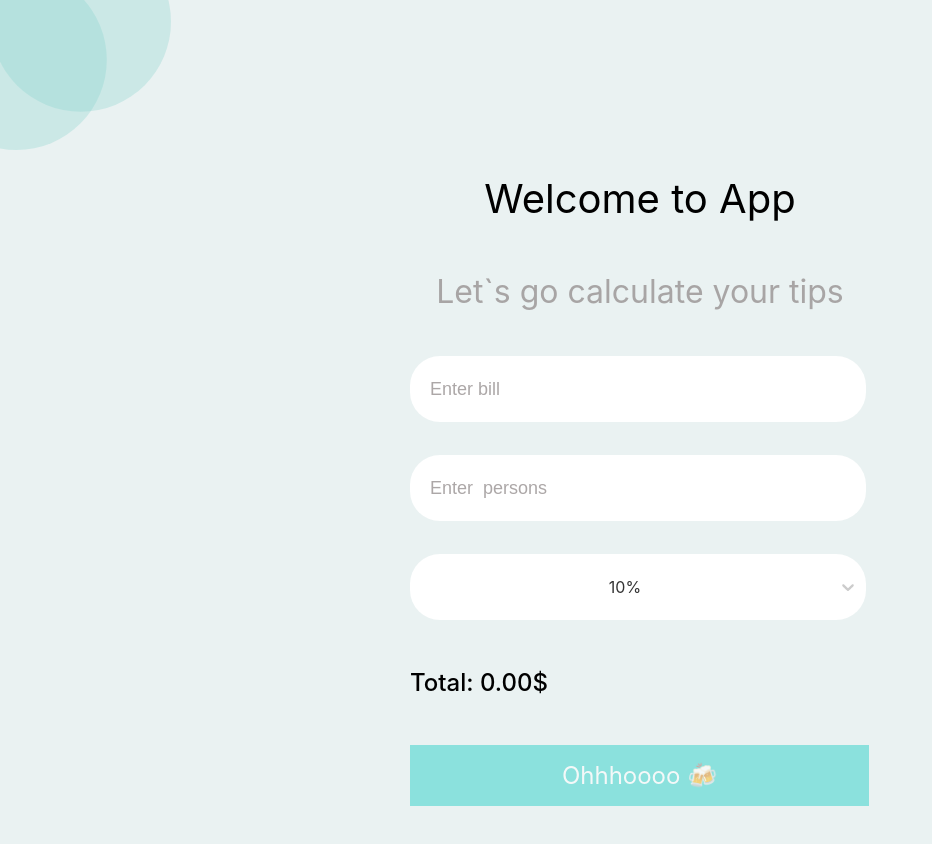
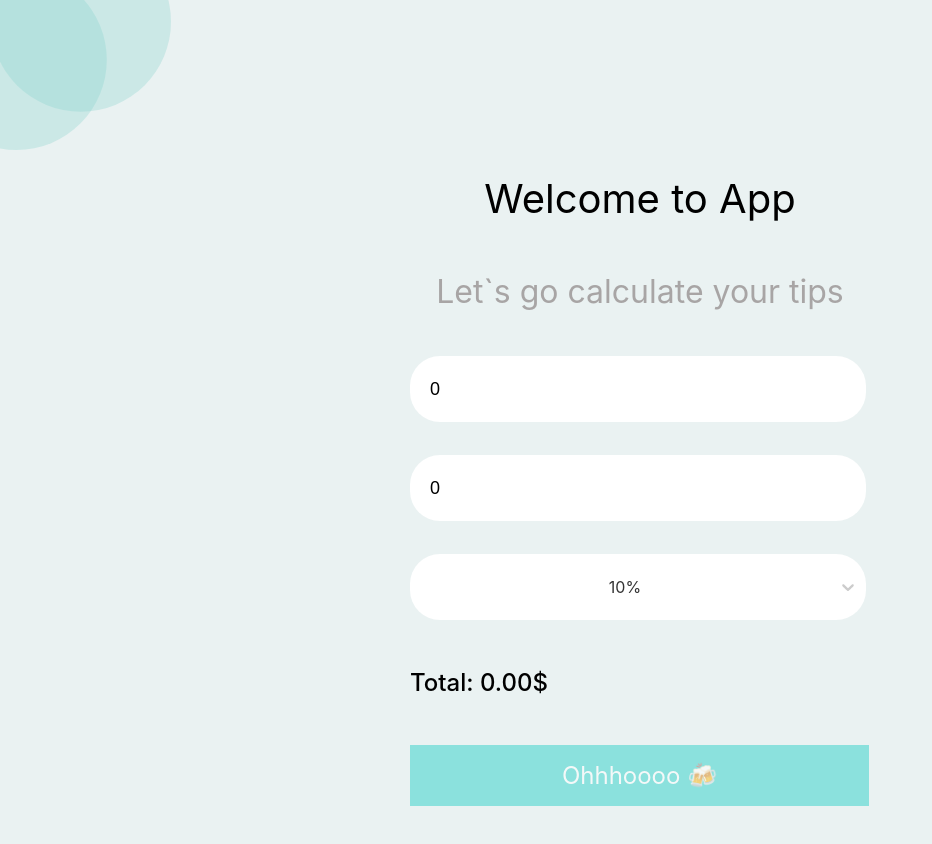
Before and after one commit to Zlata-Saburova/react-tips-calculator, a React (Create React App) app: page / in a window 1280 px wide. Shown: the top 844 px of the page, without its empty margins (0-932 px from the left). Built offline with nearby package versions, Linux system fonts and the light colour scheme.

Commit message:
feat(Form): make form controlled component

```diff
--- a/src/components/Form/Form.tsx
+++ b/src/components/Form/Form.tsx
@@ -61,6 +61,7 @@ export const Form = () => {
       <Text>Let`s go calculate your tips</Text>
       <InputContainer>
         <Input
+          value={cheque.bill}
           name="bill"
           type="number"
           placeholder="Enter bill"
@@ -69,6 +70,7 @@ export const Form = () => {
           onChange={handleInput}
         ></Input>
         <Input
+          value={cheque.persons}
           name="persons"
           type="number"
           placeholder="Enter  persons"
--- a/src/components/Input/Input.tsx
+++ b/src/components/Input/Input.tsx
@@ -1,6 +1,7 @@
 import { StyledInput } from "./styles";
 
 interface IProps {
+  value: number;
   name: string;
   type: string;
   placeholder: string;
@@ -10,6 +11,7 @@ interface IProps {
 }
 
 export const Input = ({
+  value,
   type,
   name,
   placeholder,
@@ -19,6 +21,7 @@ export const Input = ({
 }: IProps) => {
   return (
     <StyledInput
+    value={value}
       type={type}
       name={name}
       placeholder={placeholder}
```
